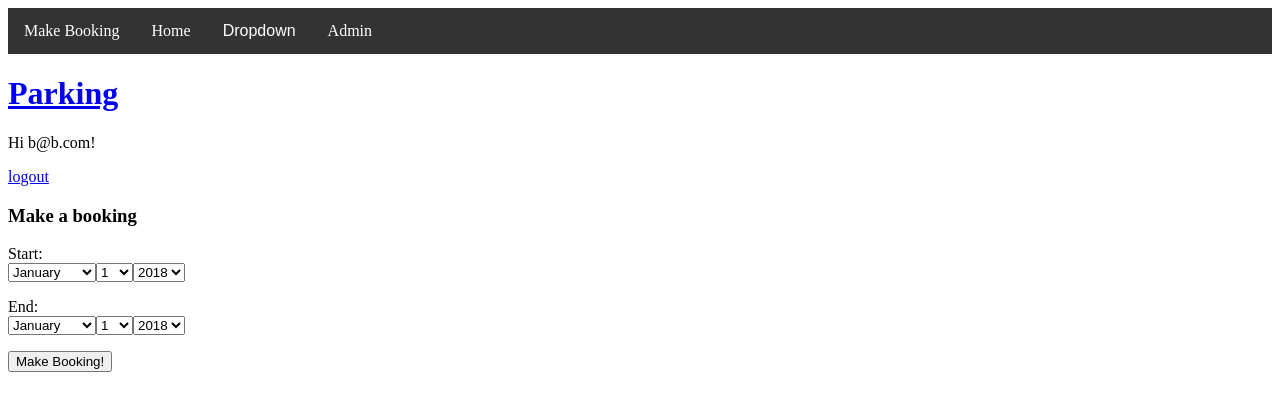
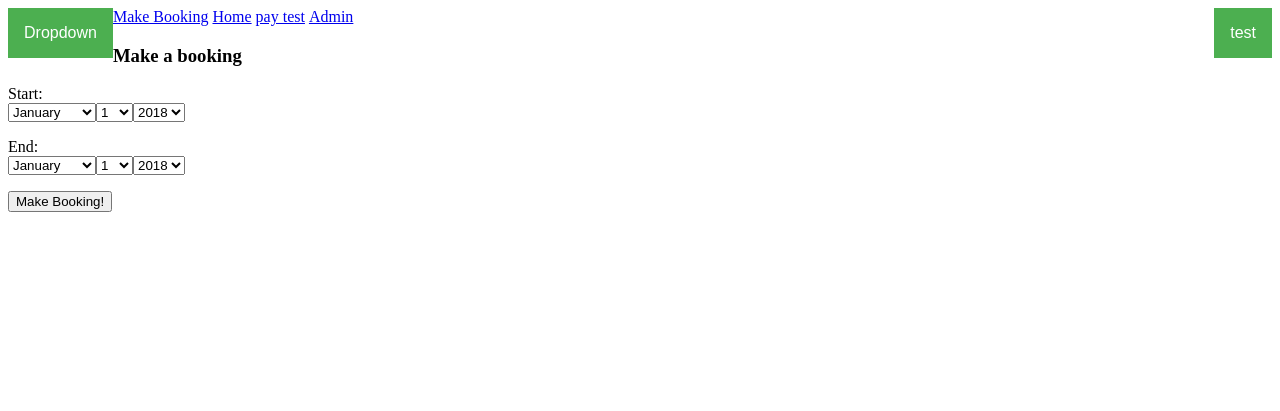
Before and after one commit to sirwill98/William_Rodgers_Graded_Unit, a Django app: page /ParkEasy/booking/ in a window 1280 px wide. Shown: the top 411 px of the page. Run offline with Django 3.2, Linux system fonts and the light colour scheme; a user stored in the database is signed in.

Commit message:
Generic payment is being created next impliment custom bookings

```diff
--- a/ParkEasy/static/style.css
+++ b/ParkEasy/static/style.css
@@ -1,64 +1,40 @@
-/* Navbar container */
-.navbar {
-  overflow: hidden;
-  background-color: #333;
-}
-
-.navbar a {
-  float: left;
-  font-size: 16px;
-  color: white;
-  text-align: center;
-  padding: 14px 16px;
-  text-decoration: none;
+.dropbtn {
+    background-color: #4CAF50;
+    color: white;
+    padding: 16px;
+    font-size: 16px;
+    border: none;
+    cursor: pointer;
 }
 
 .dropdown {
-  float: left;
-  overflow: hidden;
-}
-
-.dropdown .dropbtn {
-  font-size: 16px;
-  border: none;
-  outline: none;
-  color: white;
-  padding: 14px 16px;
-  background-color: inherit;
-}
-
-.navbar a:hover, .dropdown:hover, .dropbtn {
-  background-color: red;
-}
-
-.row {
-  float: left;
-  width: 100%;
-  padding: 10px;
-  background-color: #ccc;
-  height: 250px;
+    position: relative;
+    display: inline-block;
 }
 
 .dropdown-content {
-  display: none;
-  position: absolute;
-  background-color: #ccc;
-  width: 100%;
-  left: 10px;
-  box-shadow: 0px 8px 16px 0px rgba(0,0,0,0.2);
+    display: none;
+    position: absolute;
+    right: 0;
+    background-color: #f9f9f9;
+    min-width: 160px;
+    box-shadow: 0px 8px 16px 0px rgba(0,0,0,0.2);
+    z-index: 1;
 }
 
-.dropdown:hover .dropdown-content {
-  display: block;
-    width: 100%;
-    position: relative; /* ...and make them appear below, not inside */
+.dropdown-content a {
+    color: black;
+    padding: 12px 16px;
+    text-decoration: none;
+    display: block;
 }
 
+.dropdown-content a:hover {background-color: #f1f1f1}
 
+.dropdown:hover .dropdown-content {
+    display: block;
+}
 
-/* Clear floats after the columns */
-.row:after {
-  content: "";
-  display: table;
-  clear: both;
+.dropdown:hover .dropbtn {
+    background-color: #3e8e41;
 }
--- a/ParkEasy/urls.py
+++ b/ParkEasy/urls.py
@@ -1,10 +1,12 @@
 # blog/urls.py
 from . import views
 from django.urls import path, include
-from .views import booking_form, signup
+from .views import booking_form, signup, payment_form, checkout
 
 urlpatterns = [
     path('', views.HomePageView.as_view(), name='home'),
     path('booking/', booking_form, name="booking"),
     path('signup/', signup, name="signup"),
+    path('payment-form/', payment_form, name="payment"),
+    path('checkout/', checkout, name="checkout"),
 ]
--- a/ParkEasy/views.py
+++ b/ParkEasy/views.py
@@ -3,6 +3,10 @@ from .models import Customer, Booking
 from django.shortcuts import render, redirect
 from django.contrib.auth import login, authenticate
 from .forms import BookingCreationFormCustomer, CustomerCreationFormUser
+from William_Rodgers_Graded_Unit import settings
+import stripe
+import datetime
+stripe.api_key = settings.STRIPE_SECRET_KEY
 
 
 class HomePageView(ListView):
@@ -47,3 +51,40 @@ def signup(request):
     else:
         form = CustomerCreationFormUser()
     return render(request, 'registration/signup.html', {'form': form})
+
+
+def payment_form(request):
+
+    context = {"stripe_key": settings.STRIPE_PUBLIC_KEY}
+    return render(request, "payment-form.html", context)
+
+
+def checkout(request):
+
+    new_booking = Booking(
+        customer=Customer.objects.get(email=request.user.email),
+        booking_date=datetime.date.today(),
+        booking_length=7
+    )
+
+    if request.method == "POST":
+        token = request.POST.get("stripeToken")
+
+    try:
+        charge = stripe.Charge.create(
+            amount=2000,
+            currency="usd",
+            source=token,
+            description="The product charged to the user"
+        )
+
+        new_booking.charge_id = charge.id
+
+    except stripe.error.CardError as ce:
+        return False, ce
+
+    else:
+        new_booking.save()
+        return redirect("home")
+        # The payment was successfully processed, the user's card was charged.
+        # You can now redirect the user to another page or whatever you want
--- a/William_Rodgers_Graded_Unit/settings.py
+++ b/William_Rodgers_Graded_Unit/settings.py
@@ -128,3 +128,5 @@ LOGIN_REDIRECT_URL = '/'
 LOGOUT_REDIRECT_URL = '/'
 STATIC_ROOT = os.path.join(PROJECT_DIR, 'static')
 STATIC_URL = '/static/'
+STRIPE_PUBLIC_KEY = os.environ.get("STRIPE_SECRET_KEY", "pk_test_CjUTf64aBqF2uU2TdROX19aP")
+STRIPE_SECRET_KEY = os.environ.get("STRIPE_SECRET_KEY", "sk_test_UDfVQfp7GXSXxFPXlGWzRlh5")
--- a/templates/base.html
+++ b/templates/base.html
@@ -1,18 +1,21 @@
 {% load static %}
 <link rel="stylesheet" type="text/css" href="{% static 'style.css' %}"/>
-<script src={% static 'js/app.js' %}></script>
 <html>
 <head>
     <title>ParkEasy Airport Parking</title>
 </head>
 <body>
 <div class="navbar">
+    {% if user.is_authenticated %}
         <a href="{% url 'booking' %}">Make Booking</a>
+    {% else %}
+        <a href="{% url 'login' %}">Make Booking</a>
+    {% endif %}
     <a href="{% url 'home' %}">Home</a>
-    <div class="dropdown">
+    <a href="{% url 'payment' %}">pay test</a>
+    <div class="dropdown" style="float:left;">
         <button class="dropbtn">Dropdown</button>
-        <div class="dropdown-content">
-            <div class="column">
+        <div class="dropdown-content" style="left:0;">
             <h3>Make a booking</h3>
             <form action="" method="POST">
                 Start Date:
@@ -26,21 +29,26 @@
             </form>
         </div>
     </div>
-    </div>
     {% if user.is_superuser %}
         <a href="{% url 'admin:index' %}">Admin</a>
     {% endif %}
-</div>
-<header>
-    <h1><a href="/">Parking</a></h1>
-</header>
+    <div class="dropdown" style="float:right;">
+        <button class="dropbtn">test</button>
+        <div class="dropdown-content">
             {% if user.is_authenticated %}
-    <p>Hi {{ user.email }}!</p>
+                <p><a href="{% url 'logout' %}">edit user</a></p>
                 <p><a href="{% url 'logout' %}">logout</a></p>
             {% else %}
                 <p>You are not logged in.</p>
                 <a href="{% url 'login' %}">login</a>
             {% endif %}
+        </div>
+    </div>
+</div>
+<header>
+    {% block header %}
+    {% endblock header %}
+</header>
 {% block content %}
 {% endblock content %}
 </body>
```
Also changed, not shown: templates/payment-form.html (added, +15 -0 lines), db.sqlite3. Lines whose indentation alone changed are shown as unchanged.
